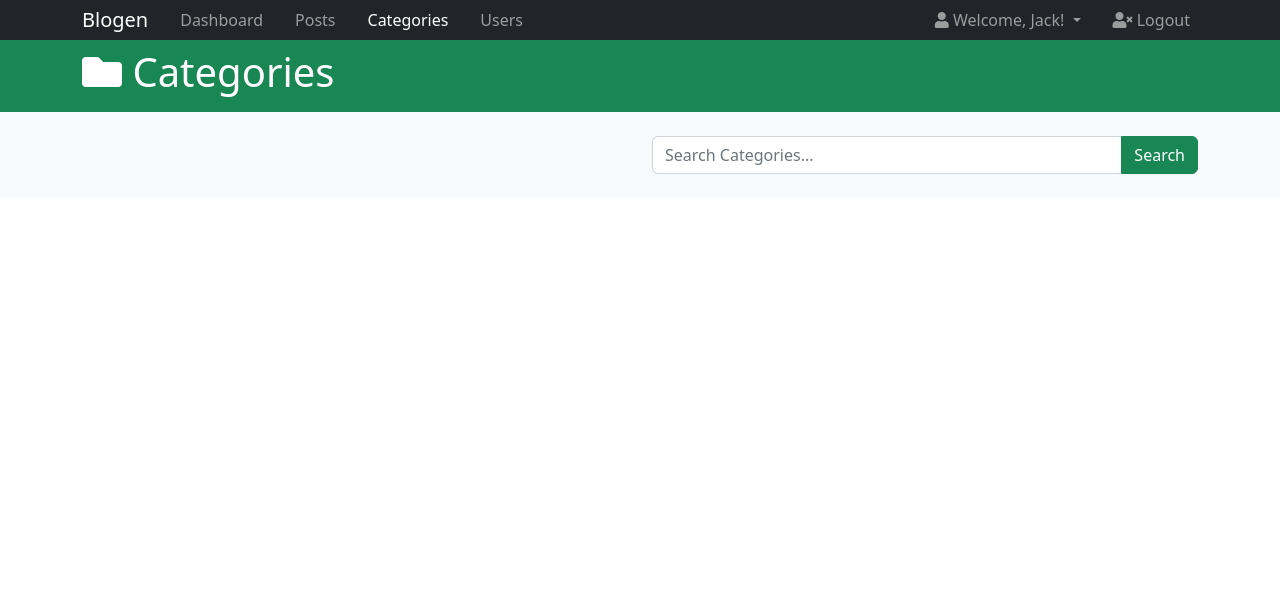
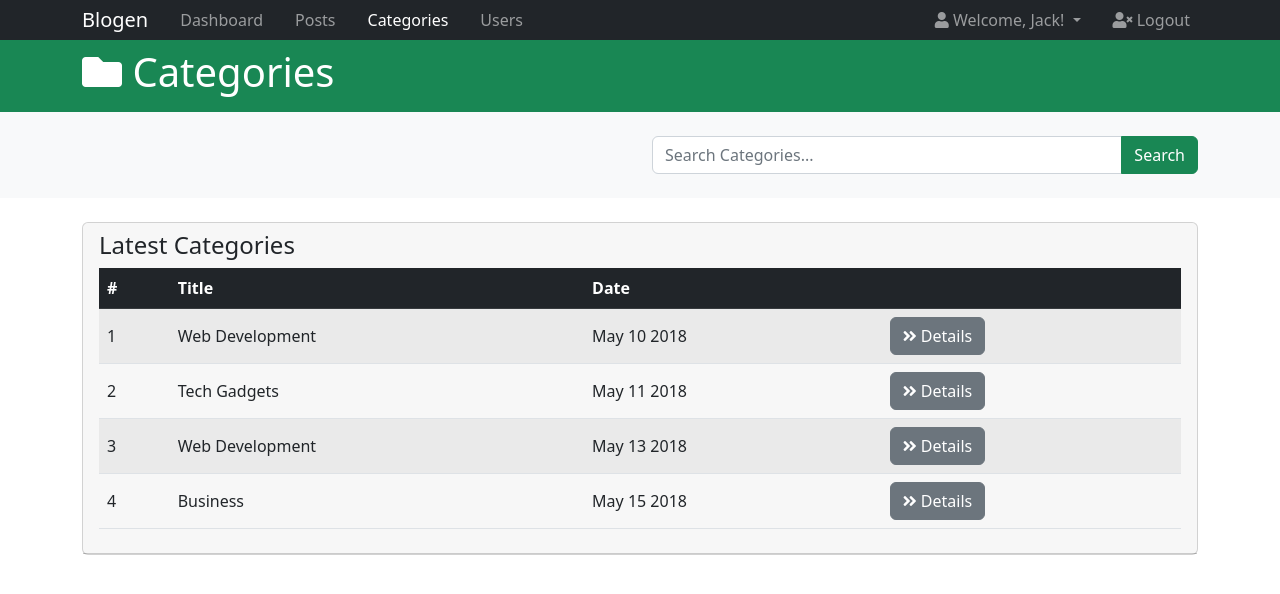
Before and after one commit to Plyavinskiy/blogen-admin-ui, a plain HTML site: page categories.html in a window 1280 px wide. Drawn offline with nearby package versions, Linux system fonts and the light colour scheme.

Commit message:
feat: implement the table on the Categories page

```diff
--- a/categories.html
+++ b/categories.html
@@ -104,6 +104,76 @@
       </div>
     </section>
 
+    <!-- CATEGORIES -->
+    <section id="categories">
+      <div class="container">
+        <div class="row">
+          <div class="col">
+            <div class="card">
+              <div class="card-header">
+                <h4>Latest Categories</h4>
+                <table class="table table-striped align-middle">
+                  <thead class="table-dark">
+                    <tr>
+                      <th>#</th>
+                      <th>Title</th>
+                      <th>Date</th>
+                      <th></th>
+                    </tr>
+                  </thead>
+                  <tbody>
+                    <tr>
+                      <td>1</td>
+                      <td>Web Development</td>
+                      <td>May 10 2018</td>
+                      <td>
+                        <a href="details.html" class="btn btn-secondary">
+                          <i class="fas fa-angle-double-right"></i> Details</a
+                        >
+                      </td>
+                    </tr>
+
+                    <tr>
+                      <td>2</td>
+                      <td>Tech Gadgets</td>
+                      <td>May 11 2018</td>
+                      <td>
+                        <a href="details.html" class="btn btn-secondary">
+                          <i class="fas fa-angle-double-right"></i> Details</a
+                        >
+                      </td>
+                    </tr>
+
+                    <tr>
+                      <td>3</td>
+                      <td>Web Development</td>
+                      <td>May 13 2018</td>
+                      <td>
+                        <a href="details.html" class="btn btn-secondary">
+                          <i class="fas fa-angle-double-right"></i> Details</a
+                        >
+                      </td>
+                    </tr>
+
+                    <tr>
+                      <td>4</td>
+                      <td>Business</td>
+                      <td>May 15 2018</td>
+                      <td>
+                        <a href="details.html" class="btn btn-secondary">
+                          <i class="fas fa-angle-double-right"></i> Details</a
+                        >
+                      </td>
+                    </tr>
+                  </tbody>
+                </table>
+              </div>
+            </div>
+          </div>
+        </div>
+      </div>
+    </section>
+
     <script
       src="https://code.jquery.com/jquery-3.6.1.min.js"
       integrity="sha256-o88AwQnZB+VDvE9tvIXrMQaPlFFSUTR+nldQm1LuPXQ="
```
